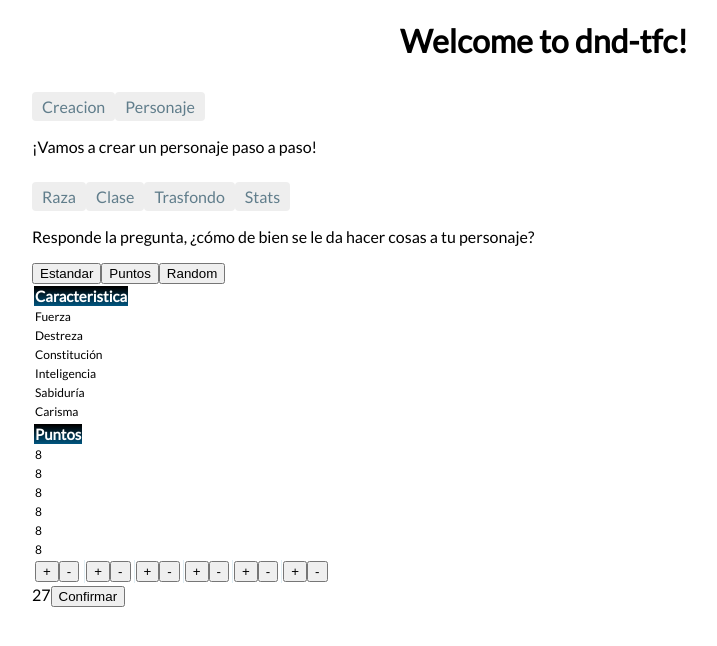
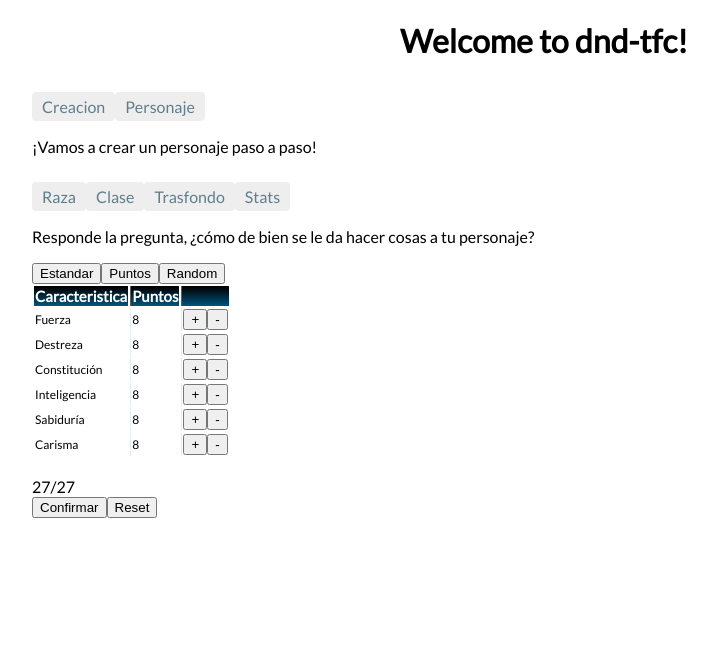
Before and after one commit to rondeo/dnd.tfc, an Angular app: page /creacion/stats in a window 1280 px wide. Both pictures are taken after a click on the button "Puntos". Shown: the top 646 px of the page, without its empty margins (104-821 px from the left). Built offline with nearby package versions, Linux system fonts and the light colour scheme.

Commit message:
Stats random y por puntos, pruebas en estandar

```diff
--- a/src/app/components/crear-stats/crear-stats.component.html
+++ b/src/app/components/crear-stats/crear-stats.component.html
@@ -11,15 +11,47 @@
   <thead class="thead-dark">
     <tr>
       <th>Caracteristica</th>
+      <th>Puntos</th>
+      <th *ngIf="!mostrarRandom"></th>
     </tr>
   </thead>
   <tbody>
-    <tr *ngFor="let caracteristica of caracteristicas">
+    <tr *ngFor="let caracteristica of caracteristicas; let i = index">
       <td>{{caracteristica.nombreCaracteristica}}</td>
+
+      <td *ngIf="mostrarArray">{{puntosArray[i].array}}</td>
+      <td *ngIf="mostrarArray">
+        <button (click)="arriba(puntosArray[i].id, puntosArray[i].array)">&uarr;</button>
+        <button (click)="abajo(puntosArray[i].id, puntosArray[i].array)">&darr;</button>
+      </td>
+
+      <td *ngIf="mostrarPuntos">{{puntosArray[i].pointBuy}}</td>
+      <td *ngIf="mostrarPuntos">
+        <button (click)="sumar(puntosArray[i].id)">+</button>
+        <button (click)="restar(puntosArray[i].id)">-</button>
+      </td>
+
+      <td *ngIf="mostrarRandom">{{randomArray[i].random}}</td>
+
     </tr>
+    <!-- <tr *ngFor="let puntos of puntosArray">
+      <td>{{puntos.array}}</td>
+    </tr> -->
   </tbody>
 </table>
+<br />
 
+<label *ngIf="mostrarPuntos">{{totalPuntos}}/27</label>
+
+<br />
+<button routerLink="/personaje/datos">
+  Confirmar
+</button>
+<button *ngIf="mostrarPuntos" (click)="resetPuntos()">
+  Reset
+</button>
+
+<!--
 <div *ngIf="mostrarArray">
   <table class="table table-hover text-center">
     <thead class="thead-dark">
@@ -47,8 +79,12 @@
       </tr>
     </thead>
     <tbody>
-      <tr *ngFor="let puntos of puntosArray">
+      <tr *ngFor="let puntos of puntosArray; let i = index">
         <td>{{puntos.pointBuy}}</td>
+        <td>
+          <button (click)="sumar(puntos.id)">+</button>
+          <button (click)="restar(puntos.id)">-</button>
+        </td>
       </tr>
       <tr>
         <td>
@@ -79,15 +115,18 @@
     </tbody>
   </table>
 
-  <label>{{totalPuntos}}</label>
+  <label>{{totalPuntos}}/27</label><br />
 
   <button routerLink="/personaje/datos">
     Confirmar
   </button>
+  <button (click)="resetPuntos()">
+    Reset
+  </button>
 </div>
 
 <div *ngIf="mostrarRandom">
-  <!-- <table>
+  <table>
     <thead>
       <tr>
         <th>Puntos</th>
@@ -98,7 +137,7 @@
         <td>{{puntos.random}}</td>
       </tr>
     </tbody>
-  </table> -->
+  </table>
   <label>
     Puntos
   </label><br /><br />
@@ -112,4 +151,4 @@
   <button routerLink="/personaje/datos">
     Confirmar
   </button>
-</div>
+</div> -->
--- a/src/app/components/crear-stats/crear-stats.component.ts
+++ b/src/app/components/crear-stats/crear-stats.component.ts
@@ -10,74 +10,94 @@ import { DndService } from 'src/app/services/dnd-service';
 export class CrearStatsComponent implements OnInit {
 
   mostrar = false;
-  mostrarArray = false;
+  mostrarArray = true;
   mostrarPuntos = false;
   mostrarRandom = false;
 
-  totalPuntos= 27;
+  totalPuntos = 27;
 
-  random1 = 0;
-  random2 = 0;
-  random3 = 0;
-  random4 = 0;
-  random5 = 0;
-  random6 = 0;
+  randomArray: any[] = [
+    {
+      "random": 0
+    },
+    {
+      "random": 0
+    },
+    {
+      "random": 0
+    },
+    {
+      "random": 0
+    },
+    {
+      "random": 0
+    },
+    {
+      "random": 0
+    }
+  ]
+
+  arrayFixed: any[] = [
+    {
+      "id": 0,
+      "array": 15
+    },
+    {
+      "id": 1,
+      "array": 14
+    },
+    {
+      "id": 2,
+      "array": 13
+    },
+    {
+      "id": 3,
+      "array": 12
+    },
+    {
+      "id": 4,
+      "array": 10
+    },
+    {
+      "id": 5,
+      "array": 8
+    }
+  ]
 
   caracteristicas: Caracteristica[];
 
   puntosArray: any[] = [
     {
+      "id": 0,
       "array": 15,
-      "pointBuy": 8,
-      "random": this.aleatorio()
+      "pointBuy": 8
     },
     {
+      "id": 1,
       "array": 14,
-      "pointBuy": 8,
-      "random": this.aleatorio()
+      "pointBuy": 8
     },
     {
+      "id": 2,
       "array": 13,
-      "pointBuy": 8,
-      "random": this.aleatorio()
+      "pointBuy": 8
     },
     {
+      "id": 3,
       "array": 12,
-      "pointBuy": 8,
-      "random": this.aleatorio()
+      "pointBuy": 8
     },
     {
+      "id": 4,
       "array": 10,
-      "pointBuy": 8,
-      "random": this.aleatorio()
+      "pointBuy": 8
     },
     {
+      "id": 5,
       "array": 8,
-      "pointBuy": 8,
-      "random": this.aleatorio()
+      "pointBuy": 8
     }
   ]
-/*
-  puntosRandom: any[] = [
-    {
-      "random": this.aleatorio()
-    },
-    {
-      "random": this.aleatorio()
-    },
-    {
-      "random": this.aleatorio()
-    },
-    {
-      "random": this.aleatorio()
-    },
-    {
-      "random": this.aleatorio()
-    },
-    {
-      "random": this.aleatorio()
-    }
-  ] */
 
   constructor(private dndService: DndService) { }
 
@@ -85,26 +105,32 @@ export class CrearStatsComponent implements OnInit {
     this.getCaracteristicas();
   }
 
-  getCaracteristicas(){
+  getCaracteristicas() {
     this.dndService.getCaracteristicas()
-     .subscribe(caracteristicas => this.caracteristicas = caracteristicas);
+      .subscribe(caracteristicas => this.caracteristicas = caracteristicas);
   }
 
-  seleccionArray(){
+  seleccionArray() {
     console.log("seleccionArray");
+    if (this.mostrarArray == false) {
+      this.resetArray();
+    }
     this.mostrarArray = true;
     this.mostrarPuntos = false;
     this.mostrarRandom = false;
   }
 
-  seleccionPuntos(){
+  seleccionPuntos() {
     console.log("seleccionPuntos");
+    if (this.mostrarPuntos == false) {
+      this.resetPuntos();
+    }
     this.mostrarArray = false;
     this.mostrarPuntos = true;
     this.mostrarRandom = false;
   }
 
-  seleccionRandom(){
+  seleccionRandom() {
     console.log("seleccionRandom");
     this.aleatorio();
     /* this.puntosRandom.forEach(element => {
@@ -116,68 +142,129 @@ export class CrearStatsComponent implements OnInit {
     this.mostrarRandom = true;
   }
 
-  aleatorio(){
-    this.random1 = this.randomizado(8, 18);
-    this.random2 = this.randomizado(8, 18);
-    this.random3 = this.randomizado(8, 18);
-    this.random4 = this.randomizado(8, 18);
-    this.random5 = this.randomizado(8, 18);
-    this.random6 = this.randomizado(8, 18);
+  aleatorio() {
+    this.randomArray[0].random = this.randomizado(8, 18);
+    this.randomArray[1].random = this.randomizado(8, 18);
+    this.randomArray[2].random = this.randomizado(8, 18);
+    this.randomArray[3].random = this.randomizado(8, 18);
+    this.randomArray[4].random = this.randomizado(8, 18);
+    this.randomArray[5].random = this.randomizado(8, 18);
   }
 
-  randomizado(max: number, min:number){
-    let numeroRandom = Math.floor(Math.random() * (max - min +1)) + min;
+  randomizado(max: number, min: number) {
+    let numeroRandom = Math.floor(Math.random() * (max - min + 1)) + min;
     return numeroRandom;
   }
 
-  sumar(j: number){
-    if(this.puntosArray[j].pointBuy == 8 ){
-      this.puntosArray[j].pointBuy++;
-    }else if(this.puntosArray[j].pointBuy == 15 ){
+  sumar(i: number) {
 
-    }else if(this.puntosArray[j].pointBuy <= 15 || this.puntosArray[j].pointBuy >= 8 ){
-      this.puntosArray[j].pointBuy++;
+    if (this.totalPuntos > 0) {
 
-      if(this.puntosArray[j].pointBuy > 12){
-        this.totalPuntos = this.totalPuntos-2;
-      }else{
+      if (this.puntosArray[i].pointBuy == 8) {
+        this.puntosArray[i].pointBuy++;
         this.totalPuntos--;
+      } else if (this.puntosArray[i].pointBuy == 15) {
+
+      } else if (this.puntosArray[i].pointBuy <= 15 || this.puntosArray[i].pointBuy >= 8) {
+
+        if (this.puntosArray[i].pointBuy >= 13) {
+          this.totalPuntos = this.totalPuntos - 2;
+        } else {
+          this.totalPuntos--;
+        }
+
+        this.puntosArray[i].pointBuy++;
+
       }
     }
+    /* if(this.puntosArray[i].pointBuy >= 15 || this.puntosArray[i].pointBuy <= 8 ){
 
-    /* if(this.puntosArray[j].pointBuy >= 15 || this.puntosArray[j].pointBuy <= 8 ){
-
-    }else if(this.puntosArray[j].pointBuy > 12){
+    }else if(this.puntosArray[i].pointBuy > 12){
       this.totalPuntos = this.totalPuntos-2;
     }else{
       this.totalPuntos--;
     } */
   }
 
-  restar(j: number){
-    if(this.puntosArray[j].pointBuy == 8 ){
+  restar(i: number) {
+    if (this.puntosArray[i].pointBuy == 8) {
 
-    }else if(this.puntosArray[j].pointBuy == 15 ){
-      this.puntosArray[j].pointBuy--;
+    } else if (this.puntosArray[i].pointBuy == 15) {
+      this.puntosArray[i].pointBuy--;
+      this.totalPuntos = this.totalPuntos + 2;
+    } else if (this.puntosArray[i].pointBuy <= 15 || this.puntosArray[i].pointBuy >= 8) {
 
-    }else if(this.puntosArray[j].pointBuy <= 15 || this.puntosArray[j].pointBuy >= 8 ){
-      this.puntosArray[j].pointBuy--;
 
-      if(this.puntosArray[j].pointBuy >= 12){
-        this.totalPuntos = this.totalPuntos+2;
-      }else{
+      if (this.puntosArray[i].pointBuy > 13) {
+        this.totalPuntos = this.totalPuntos + 2;
+      } else {
         this.totalPuntos++;
       }
 
+      this.puntosArray[i].pointBuy--;
+
     }
 
-    /* if(this.puntosArray[j].pointBuy >= 15 || this.puntosArray[j].pointBuy <= 8 ){
+    /* if(this.puntosArray[i].pointBuy >= 15 || this.puntosArray[i].pointBuy <= 8 ){
 
-    }else if(this.puntosArray[j].pointBuy >= 12){
+    }else if(this.puntosArray[i].pointBuy >= 12){
       this.totalPuntos = this.totalPuntos+2;
     }else{
       this.totalPuntos++;
     } */
   }
 
+  arriba(i: number) {
+
+  }
+
+  abajo(i: number, j: number) {
+    //let j=i;
+    switch (i) {
+      case 0:
+        this.puntosArray[i].array = this.arrayFixed[i+1].array;
+        this.puntosArray[j].array = this.arrayFixed[i].array;
+        break;
+
+      case 1:
+        this.puntosArray[i].array = this.arrayFixed[i+1].array;
+        this.puntosArray[i+1].array = this.arrayFixed[i].array;
+        break;
+
+      case 2:
+
+        break;
+
+      case 3:
+
+        break;
+
+      case 4:
+
+        break;
+
+      case 5:
+
+        break;
+
+      default:
+        break;
+    }
+  }
+
+  resetPuntos() {
+    this.totalPuntos = 27;
+    this.puntosArray.forEach(reseteado => {
+      reseteado.pointBuy = 8;
+    })
+  }
+  resetArray() {
+    this.puntosArray[0].array = 15;
+    this.puntosArray[1].array = 14;
+    this.puntosArray[2].array = 13;
+    this.puntosArray[3].array = 12;
+    this.puntosArray[4].array = 10;
+    this.puntosArray[5].array = 8;
+  }
+
 }
```
